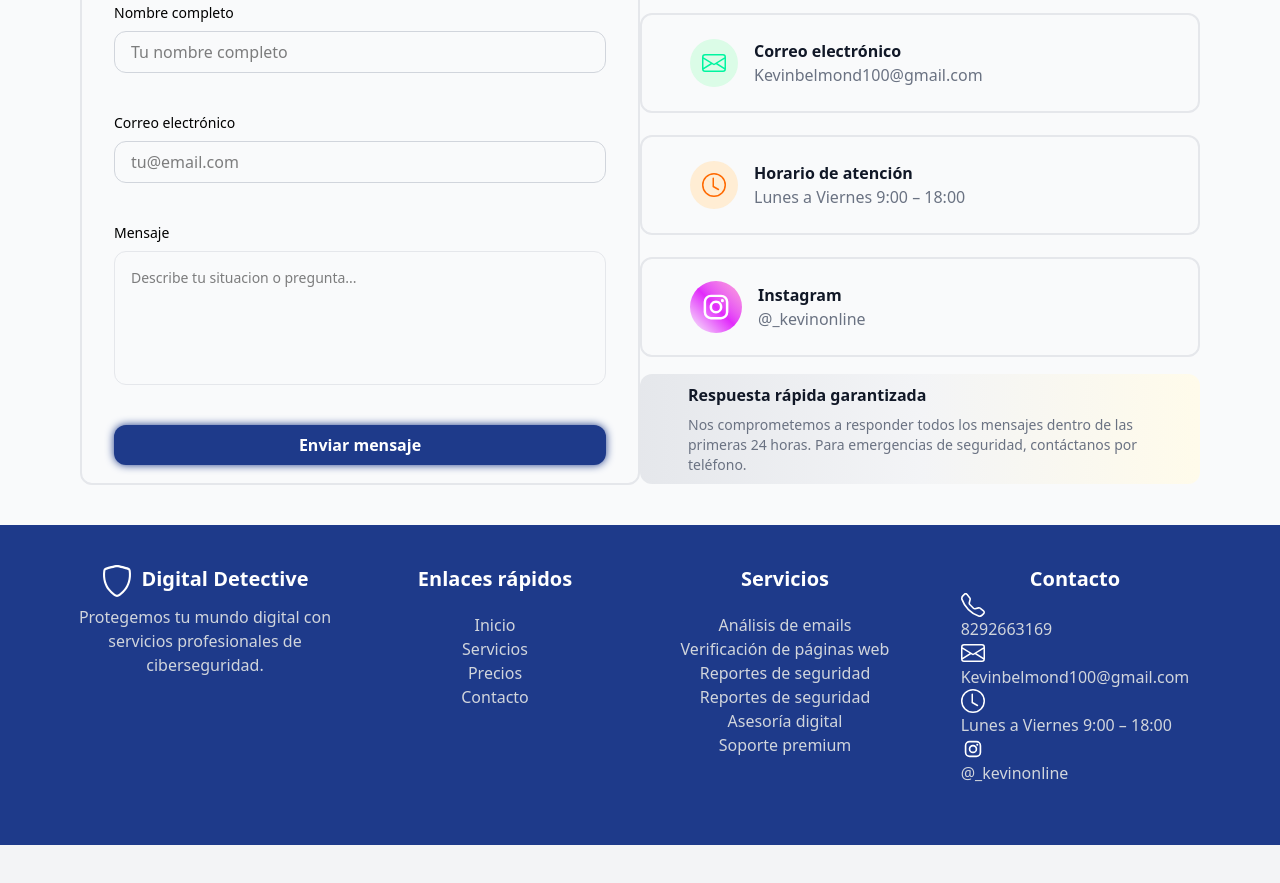
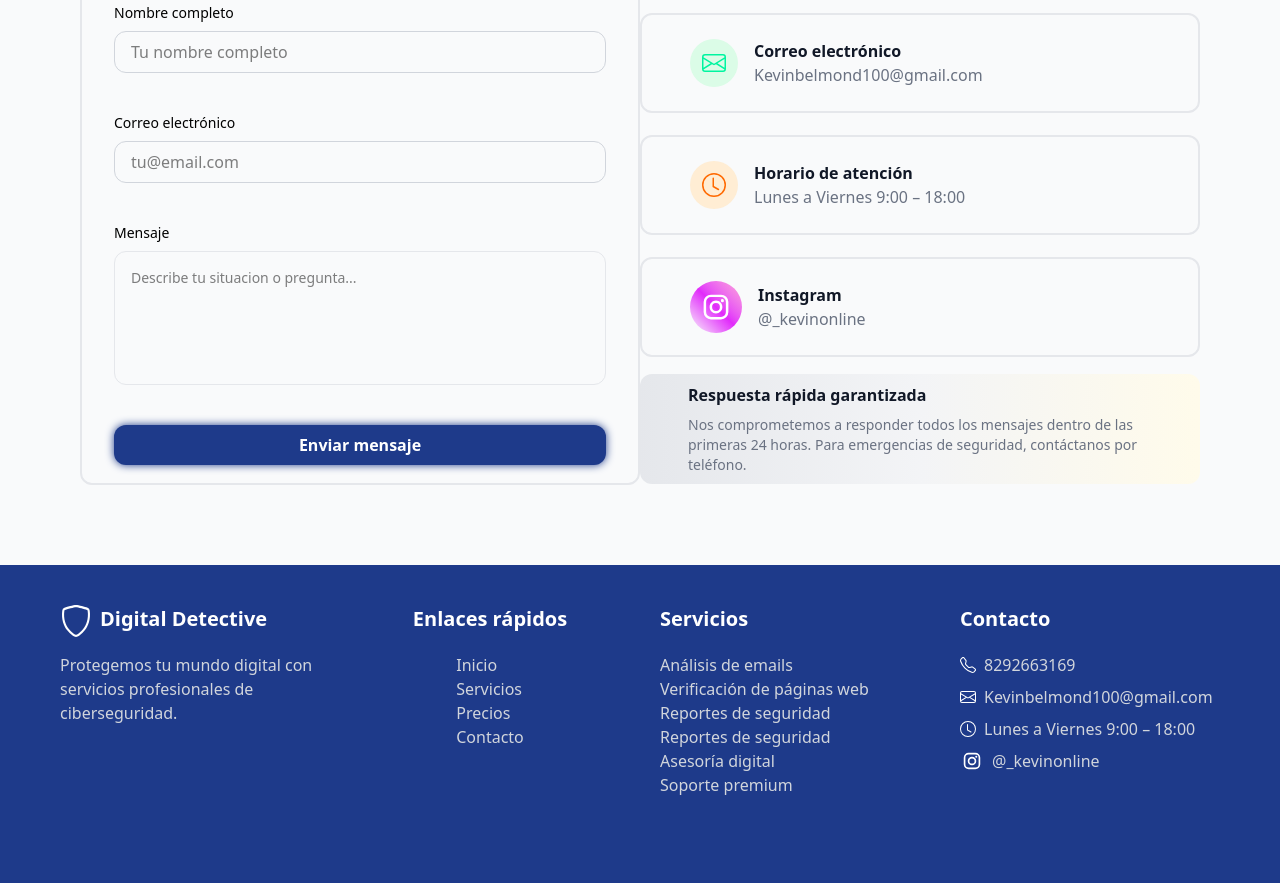
Before and after one commit to Misterreme/Digital-Detective-web, a website: page public/index.html in a window 1280 px wide. Shown: the part 2561-3444 px from the top of the page. Before the commit the page ends 3406 px from the top, so only its background shows below. Drawn offline with nearby package versions, Linux system fonts and the light colour scheme; files that its build step writes are made by us from their sources; files whose address does not match are found by name.

Commit message:
Rutas de los iconos, scripts y estilos arreglados para que apunten a la direccion correcta

```diff
--- a/index.html
+++ b/public/index.html
@@ -3,8 +3,8 @@
     <head>
         <meta charset="UTF-8">
         <meta name="viewport" content="width=device-width, initial-scale=1.0">
-        <title>Landing</title>
-        <link rel="stylesheet" href="./src/styles/output.css">
+        <title>Digital Detective</title>
+        <link rel="stylesheet" href="../src/styles/output.css">
         <script src="https://cdn.jsdelivr.net/npm/@tailwindcss/browser@4"></script>
     </head>
     <body class="bg-gray-100 scroll-smooth!">
@@ -289,7 +289,7 @@
                 </div>
             </section>
 
-            <section id="contact-section" class="w-full bg-gray-50 pt-20 pb-10">
+            <section id="contact-section" class="w-full bg-gray-50 pt-20 pb-20">
                 <div class="w-full flex flex-col gap-20 px-20">
                     <div class="w-full h-full flex flex-col items-center">
                         <div class="flex flex-col items-center justify-center w-max">
@@ -385,28 +385,28 @@
         </main>
 
         <footer class="w-full h-[40dvh] bg-dd-primary py-10 px-15">
-            <div class="w-full h-full grid place-items-top grid-cols-4">
-                <div class="flex flex-col gap-2 items-center justify-top">
+            <div class="w-full h-full grid place-items-top grid-cols-4 gap-10">
+                <div class="flex flex-col gap-4 items-left justify-top">
                     <div class="flex gap-2">
                         <svg class="w-8 h-8 fill-white">
                             <use xlink:href="./src/assets/sprite.svg#icon-shield"></use>
                         </svg>
                         <h2 class="font-bold text-xl text-white">Digital Detective</h2>
                     </div>
-                    <p class="text-gray-300 text-wrap text-center">Protegemos tu mundo digital con servicios profesionales de ciberseguridad.</p>
+                    <p class="text-gray-300 text-wrap text-left">Protegemos tu mundo digital con servicios profesionales de ciberseguridad.</p>
                 </div>
-                <div class="flex gap-5 flex-col">
+                <div class="flex gap-5 flex-col items-center">
                     <h2 class="text-white text-center text-xl font-semibold">Enlaces rápidos</h2>
-                    <ul class="flex flex-col items-center text-gray-300">
+                    <ul class="flex flex-col items-left text-gray-300">
                         <li><a href="#main-section">Inicio</a></li>
                         <li><a href="#services-section">Servicios</a></li>
                         <li><a href="#prices-section">Precios</a></li>
                         <li><a href="#contact-section">Contacto</a></li>
                     </ul>
                 </div>
-                <div class="flex flex-col gap-5">
-                    <h2 class="text-white text-center text-xl font-semibold">Servicios</h2>
-                    <ul class="flex flex-col items-center text-gray-300">
+                <div class="flex flex-col gap-5 items-start">
+                    <h2 class="text-white text-start text-xl font-semibold">Servicios</h2>
+                    <ul class="flex flex-col items-start text-gray-300">
                         <li>Análisis de emails</li>
                         <li>Verificación de páginas web</li>
                         <li>Reportes de seguridad</li>
@@ -415,28 +415,28 @@
                         <li>Soporte premium</li>
                     </ul>
                 </div>
-                <div class="flex flex-col items-center text-gray-300">
-                    <h2 class="text-white text-center text-xl font-semibold">Contacto</h2>
-                    <ul>
-                        <li>
-                            <svg class="w-6 h-6 fill-white">
+                <div class="flex flex-col items-start text-gray-300 gap-5">
+                    <h2 class="text-white text-left text-xl font-semibold">Contacto</h2>
+                    <ul class="flex flex-col gap-2">
+                        <li class="flex gap-2 items-center">
+                            <svg class="w-4 h-4 fill-white">
                                 <use xlink:href="./src/assets/sprite.svg#icon-telephone"></use>
                             </svg>
                             <p>8292663169</p>
                         </li>
-                        <li>
-                            <svg class="w-6 h-6 fill-white">
+                        <li class="flex gap-2 items-center">
+                            <svg class="w-4 h-4 fill-white">
                                 <use xlink:href="./src/assets/sprite.svg#icon-envelope"></use>
                             </svg>
                             <p>Kevinbelmond100@gmail.com</p>
                         </li>
-                        <li>
-                            <svg class="w-6 h-6 fill-white">
+                        <li class="flex gap-2 items-center">
+                            <svg class="w-4 h-4 fill-white">
                                 <use xlink:href="./src/assets/sprite.svg#icon-clock"></use>
                             </svg>
                             <p>Lunes a Viernes 9:00 – 18:00</p>
                         </li>
-                        <li>
+                        <li class="flex gap-2 items-center">
                             <svg class="w-6 h-6 fill-white">
                                 <use xlink:href="./src/assets/sprite.svg#icon-instagram"></use>
                             </svg>
```
